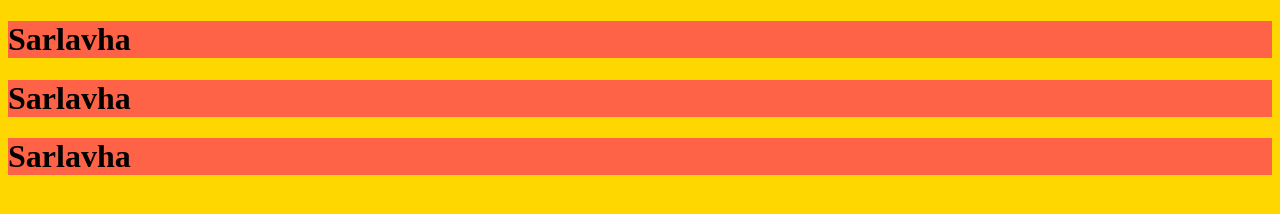
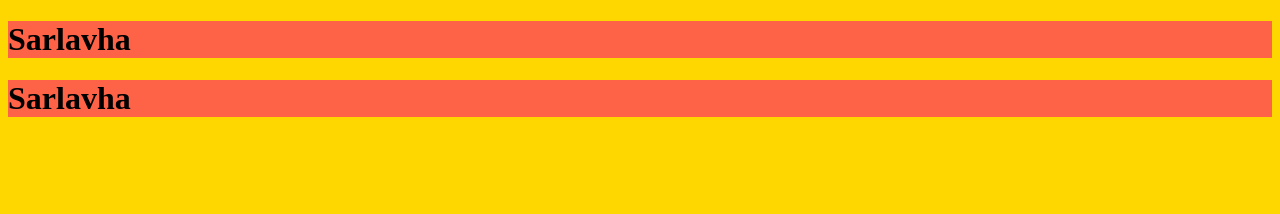
Before and after one commit to ulugbek15/test-29, a plain HTML site: page index.html in a window 1280 px wide. Drawn offline with Linux system fonts and the light colour scheme.

Commit message:
deleted header

```diff
--- a/index.html
+++ b/index.html
@@ -11,7 +11,6 @@
 
     <h1>Sarlavha</h1>
     <h1>Sarlavha</h1>
-    <h1>Sarlavha</h1>
 
 </body>
 </html>
```
